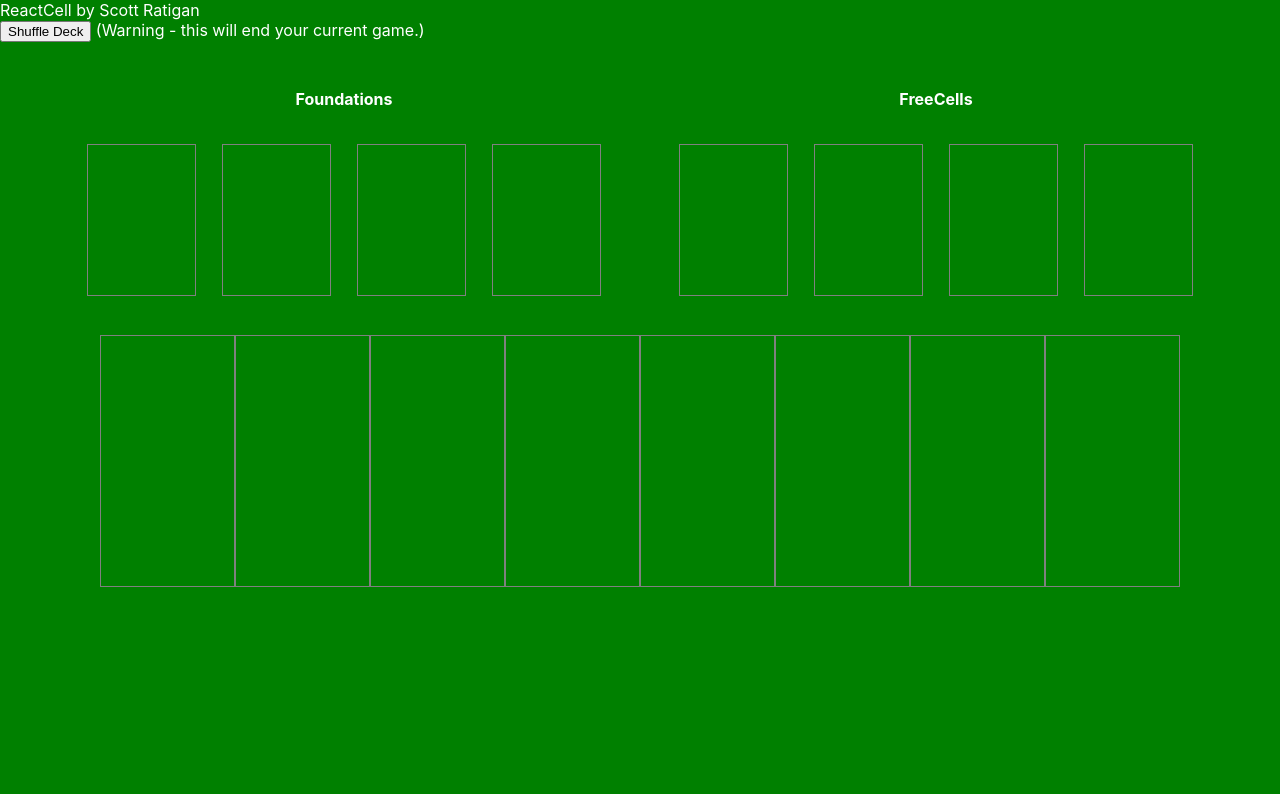
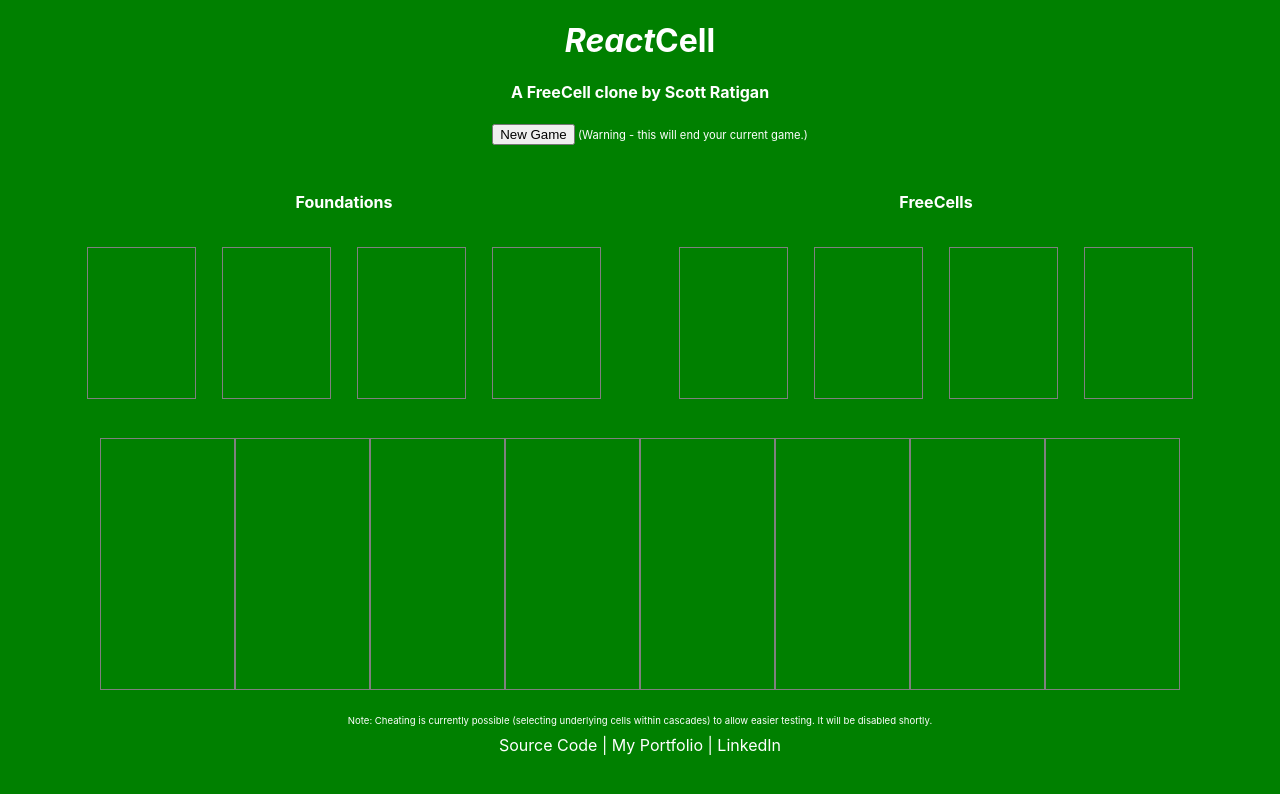
Before and after one commit to scotteratigan/reactcell, a React (Create React App) app: page / in a window 1280 px wide. Shown: the top 794 px of the page. Built offline with nearby package versions, Linux system fonts and the light colour scheme.

Commit message:
can move to empty cascades, project deploys to ghpages now.

```diff
--- /dev/null
+++ b/src/App.js
@@ -0,0 +1,27 @@
+import React, { Component } from "react";
+// import { BrowserRouter as Router, Route } from "react-router-dom";
+// import "./App.css";
+import GameArea from "./GameArea";
+import Footer from "./Footer";
+
+class App extends Component {
+  render() {
+    return (
+      // <Router>
+      <>
+        <div style={{ marginTop: 20, textAlign: "center" }}>
+          <h1>
+            <em>React</em>Cell
+          </h1>
+          <h4>A FreeCell clone by Scott Ratigan</h4>
+        </div>
+        {/* <Route exact path="/" component={GameArea} /> */}
+        <GameArea />
+        <Footer />
+      </>
+      // </Router>
+    );
+  }
+}
+
+export default App;
--- a/src/App.jsx
+++ /dev/null
@@ -1,19 +0,0 @@
-import React, { Component } from "react";
-import { BrowserRouter as Router, Route } from "react-router-dom";
-// import "./App.css";
-import GameArea from "./GameArea";
-
-class App extends Component {
-  render() {
-    return (
-      <Router>
-        <>
-          <div>ReactCell by Scott Ratigan</div>
-          <Route exact path="/" component={GameArea} />
-        </>
-      </Router>
-    );
-  }
-}
-
-export default App;
--- a/src/Cascade.jsx
+++ b/src/Cascade.js
@@ -23,6 +23,13 @@ export default class Cascade extends Component {
           minHeight: this.props.cardHeight
           // height: this.props.height,
           // margin: 10
+        }}
+        onClick={() => {
+          if (!this.props.cards.length) {
+            // only activate click function if we have no cards in foundation
+            // otherwise, the click would be on the top most card.
+            this.props.selectEmptySquareFn(this.props.location);
+          }
         }}
       >
         {this.props.cards && this.props.cards.length
--- /dev/null
+++ b/src/Footer.js
@@ -0,0 +1,35 @@
+import React from "react";
+
+export default function Footer() {
+  return (
+    <div style={{ marginTop: 25, textAlign: "center" }}>
+      <p style={{ fontSize: "0.6em" }}>
+        Note: Cheating is currently possible (selecting underlying cells within
+        cascades) to allow easier testing. It will be disabled shortly.
+      </p>
+      <a
+        href="https://github.com/scotteratigan/reactcell/"
+        target="_blank"
+        rel="noopener noreferrer"
+      >
+        Source Code
+      </a>{" "}
+      |{" "}
+      <a
+        href="https://scotteratigan.github.io/"
+        target="_blank"
+        rel="noopener noreferrer"
+      >
+        My Portfolio
+      </a>{" "}
+      |{" "}
+      <a
+        href="https://www.linkedin.com/in/scotteratigan/"
+        target="_blank"
+        rel="noopener noreferrer"
+      >
+        LinkedIn
+      </a>
+    </div>
+  );
+}
--- a/src/GameArea.jsx
+++ b/src/GameArea.js
@@ -142,6 +142,8 @@ export default class GameArea extends Component {
       });
     } else if (locationType === "freeCell") {
       this.checkToMoveToFreeCell({ cardKey, column });
+    } else if (locationType === "cascade") {
+      this.tryToMoveToEmptyCascade({ cardKey, column });
     }
   };
 
@@ -233,6 +235,24 @@ export default class GameArea extends Component {
     });
   };
 
+  tryToMoveToEmptyCascade = args => {
+    const { cardKey, column } = args;
+    const cards = { ...this.state.cards };
+    const cascadeLength = this.state.cascades[column].length;
+    if (cascadeLength > 0) {
+      console.error(
+        "Attempted to move to non-empty cascade, which should not be possible"
+      );
+      return;
+    }
+    this.moveCard({
+      cardKey,
+      location: "cascade",
+      column,
+      position: 0
+    });
+  };
+
   tryToMoveToCascade = args => {
     const { cardKey, column } = args;
     const cards = { ...this.state.cards };
@@ -263,9 +283,14 @@ export default class GameArea extends Component {
     const cardHeight = Math.round(1.4 * cardWidth);
     const cardMargins = Math.round(this.state.width * 0.02);
     return (
-      <div style={{}}>
-        <button onClick={this.generateCards}>Shuffle Deck</button>
-        <span> (Warning - this will end your current game.)</span>
+      <div style={{ textAlign: "center" }}>
+        <button style={{ marginLeft: 20 }} onClick={this.generateCards}>
+          New Game
+        </button>
+        <span style={{ fontSize: "0.7em" }}>
+          {" "}
+          (Warning - this will end your current game.)
+        </span>
         <div style={{ display: "flex", justifyContent: "center" }}>
           <div style={{ margin: cardMargins }}>
             <h4 style={{ textAlign: "center" }}>Foundations</h4>
--- a/src/index.css
+++ b/src/index.css
@@ -14,3 +14,8 @@ code {
   font-family: source-code-pro, Menlo, Monaco, Consolas, "Courier New",
     monospace;
 }
+
+a {
+  color: white;
+  text-decoration-line: none;
+}
--- a/src/index.js
+++ b/src/index.js
@@ -1,7 +1,7 @@
 import React from "react";
 import ReactDOM from "react-dom";
 import "./index.css";
-import App from "./App.jsx"; // not sure why I have to specify extension here, it isn't looking for jsx
+import App from "./App";
 import * as serviceWorker from "./serviceWorker";
 
 ReactDOM.render(<App />, document.getElementById("root"));
```
Also changed, not shown: package.json (+7 -2 lines), src/Card.js (renamed from src/Card.jsx), src/Foundation.js (renamed from src/Foundation.jsx), src/FreeCell.js (renamed from src/FreeCell.jsx), 43 other files (tests, documents, lock files or other folders).
